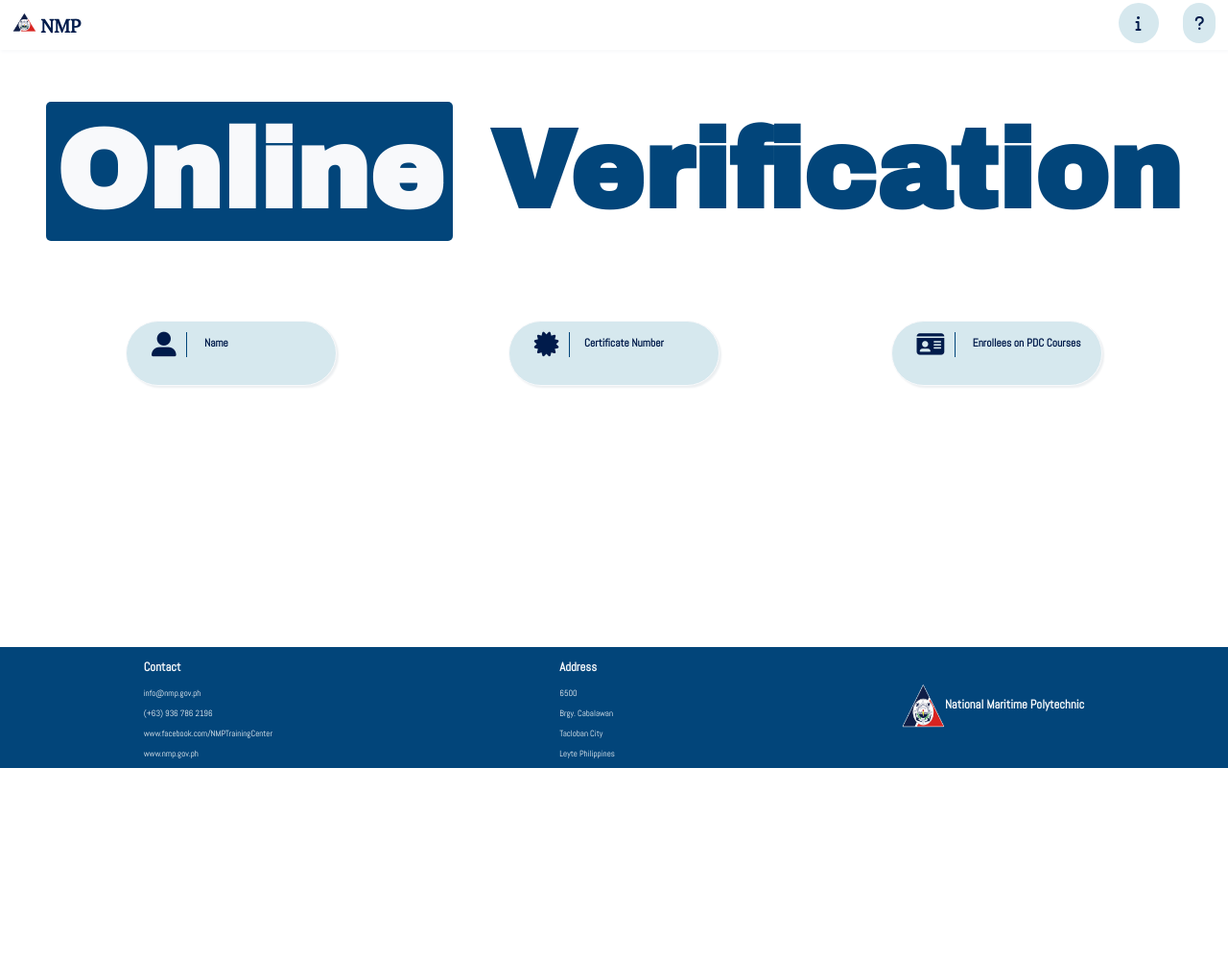
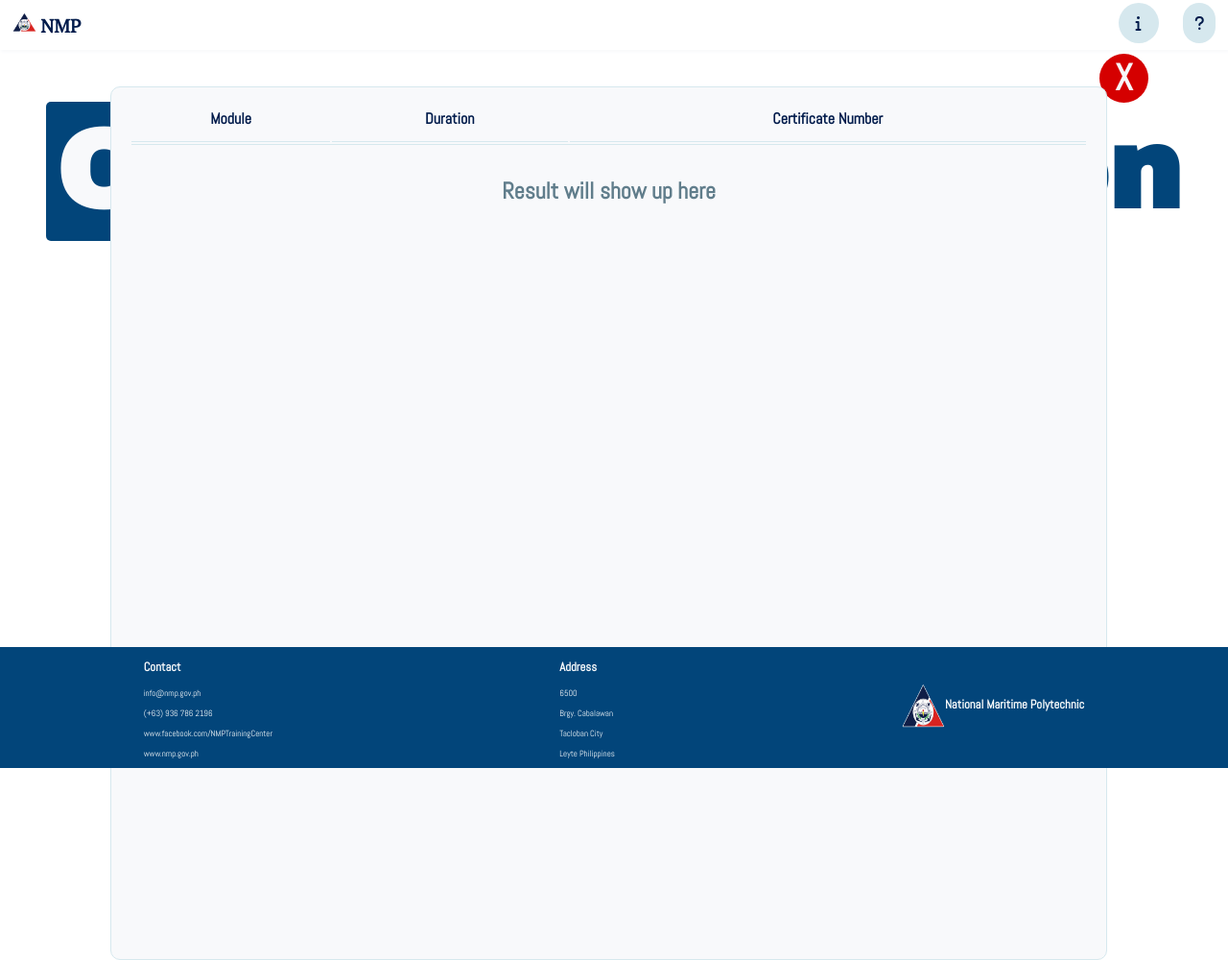
Before and after one commit to atocayon/online-verification, a CodeIgniter app: the page made by application/views/index.php in a window 1280 px wide. Shown: the whole page at 96% size. Before the commit the page ends 800 px from the top, so only its background shows below. Run offline with CodeIgniter, Linux system fonts and the light colour scheme; some libraries are stand-ins or nearby versions.

Commit message:
update queries result

```diff
--- a/application/views/includes/forms.php
+++ b/application/views/includes/forms.php
@@ -22,9 +22,9 @@
     <table id="records_tbl">
       <thead>
         <tr>
-          <th>Training Module</th>
-          <th>Full name</th>
-          <th>Date of Certification</th>
+          <th>Module</th>
+          <th>Duration</th>
+          <th>Certificate Number</th>
         </tr>
       </thead>
       <tbody id="tbl_data">
--- a/application/views/includes/modal.php
+++ b/application/views/includes/modal.php
@@ -5,9 +5,9 @@
       <table id="mobile-table">
         <thead>
           <tr>
-            <th>Training Module</th>
-            <th>Full name</th>
-            <th>Date of Certification</th>
+            <th>Module</th>
+            <th>Duration</th>
+            <th>Certificate Number</th>
           </tr>
         </thead>
         <tbody id="mobile_res">
--- a/src/js/_web-request.js
+++ b/src/js/_web-request.js
@@ -30,9 +30,9 @@ $(document).ready(function() {
               tbl +=
                 "<td><label>" + data["record"][i]["module"] + "</label></td>";
               tbl +=
-                "<td><label>" + data["record"][i]["fname"] + "</label></td>";
+                "<td><label>" + data["record"][i]["duration"] + "</label></td>";
               tbl +=
-                "<td><label>" + data["record"][i]["cdate"] + "</label></td>";
+                "<td><label>" + data["record"][i]["cert_num"] + "</label></td>";
               tbl += "</tr>";
             }
 
--- a/src/styles/css/styles.css
+++ b/src/styles/css/styles.css
@@ -436,7 +436,7 @@
 .verifyByName-form-container .form-enrollees {
   padding-top: 1.5vw;
   padding-left: 1.5vw;
-  padding-right: 7vw;
+  padding-right: 1vw;
   padding-bottom: 1vw;
   border-radius: 5px;
 }
@@ -579,13 +579,13 @@
   color: #f8f9fb;
   padding: 1vw;
   font-size: 1vw;
-  width: 8vw;
-  background-color: #4caf50;
-  border: 1px solid #4caf50;
+  width: 10vw;
+  background-color: #d50000;
+  border: 1px solid #d50000;
   border-radius: 50px;
   margin-top: 1.5vw;
-  -webkit-box-shadow: 1px 1px 1px #4caf50;
-  box-shadow: 1px 1px 1px #4caf50;
+  -webkit-box-shadow: 1px 1px 1px #d50000;
+  box-shadow: 1px 1px 1px #d50000;
 }
 
 .tryAgain-button:hover {
@@ -632,34 +632,37 @@
 
 .table-container {
   margin-left: 8vw;
+  width: 60vw;
   height: 25vw;
   overflow: auto;
 }
 
 .table-container table {
+  width: 60vw;
   padding: 1vw;
 }
 
 .table-container table th {
   color: #001b4b;
   border-bottom: 1px solid #d6e8ee;
-  padding-left: 5vw;
-  padding-right: 5vw;
   padding-bottom: 1vw;
   font-size: 1vw;
+  text-align: left;
 }
 
 .table-container table td {
   color: #001b4b;
-  padding-left: 5vw;
-  padding-right: 5vw;
   padding-bottom: 1vw;
   padding-top: 1vw;
   border-top: 1px solid #d6e8ee;
+  text-align: left;
+}
+
+.table-container:-webkit-scrollbar {
+  display: none;
 }
 
 #modal {
-  display: none;
   overflow: auto;
   margin: 2vw;
   padding: 0.5vw;
@@ -746,7 +749,6 @@
 }
 
 .close {
-  display: none;
   text-align: center;
   position: absolute;
   top: 7%;
--- a/src/styles/sass/button.scss
+++ b/src/styles/sass/button.scss
@@ -20,12 +20,12 @@
   color: $offWhite;
   padding: 1vw;
   font-size:  1vw;
-  width: 8vw;
-  background-color: $green;
-  border: 1px solid $green;
+  width: 10vw;
+  background-color: #d50000;
+  border: 1px solid #d50000;
   border-radius: 50px;
   margin-top: 1.5vw;
-  box-shadow: 1px 1px 1px $green;
+  box-shadow: 1px 1px 1px #d50000;
 
   &:hover {
     font-weight: bold;
--- a/src/styles/sass/forms.scss
+++ b/src/styles/sass/forms.scss
@@ -9,7 +9,7 @@
   .form-enrollees {
     padding-top: 1.5vw;
     padding-left: 1.5vw;
-    padding-right: 7vw;
+    padding-right: 1vw;
     padding-bottom: 1vw;
     border-radius: 5px;
   }
--- a/src/styles/sass/modal.scss
+++ b/src/styles/sass/modal.scss
@@ -1,5 +1,5 @@
 #modal {
-  display: none;
+  // display: none;
   overflow: auto;
   margin: 2vw;
   padding: 0.5vw;
@@ -84,7 +84,7 @@
 }
 
 .close {
-  display: none;
+  // display: none;
   text-align: center;
   position: absolute;
   top: 7%;
--- a/src/styles/sass/table.scss
+++ b/src/styles/sass/table.scss
@@ -1,25 +1,28 @@
 .table-container {
   margin-left: 8vw;
+  width: 60vw;
   height: 25vw;
   overflow: auto;
   table {
+    width: 60vw;
     padding: 1vw;
     th {
       color: $darkerBlue;
       border-bottom: 1px solid $lightBlue2;
-      padding-left: 5vw;
-      padding-right: 5vw;
       padding-bottom: 1vw;
       font-size: 1vw;
+      text-align: left;
     }
     td {
       color: $darkerBlue;
-      padding-left: 5vw;
-      padding-right: 5vw;
       padding-bottom: 1vw;
       padding-top: 1vw;
       border-top: 1px solid $lightBlue2;
+      text-align: left;
     }
   }
+  &:-webkit-scrollbar {
+    display: none;
+}
 
 }
```
Also changed, not shown: application/models/Queries.php (+11 -9 lines), 1 other file.
